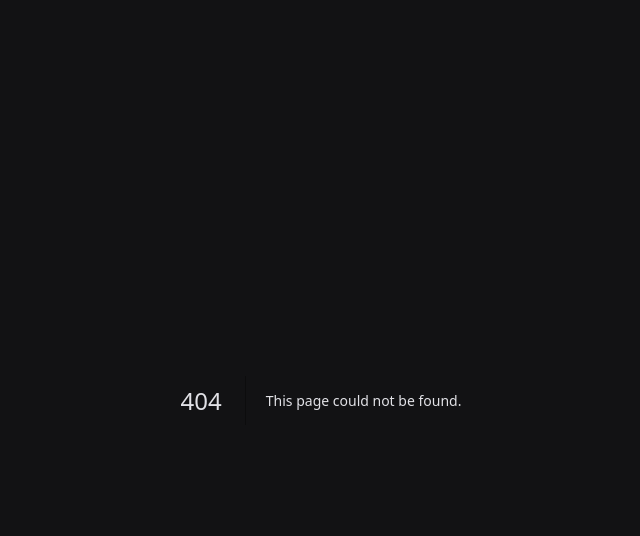
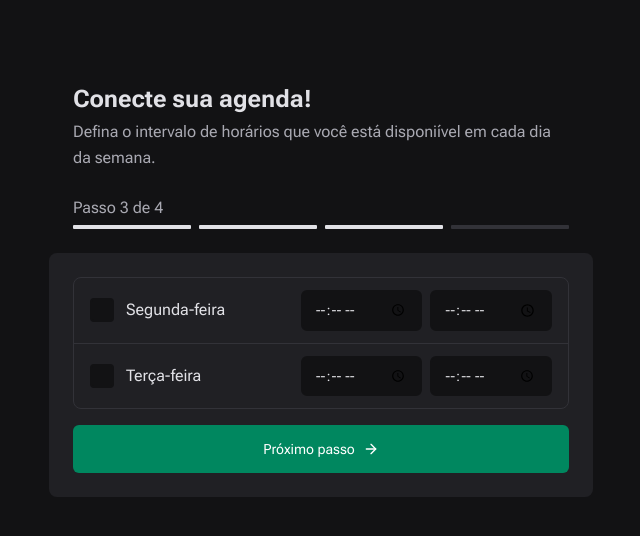
Before and after one commit to alanfoandrade/ignite-call, a Next.js app: page /register/time-intervals in a window 1280 px wide. Before the commit this address had no page. Shown: the top 536 px of the page, without its empty margins (319-959 px from the left). Built offline with nearby package versions, Linux system fonts and the light colour scheme; a web font is replaced by a local one.

Commit message:
feat: add time intervals page

```diff
--- /dev/null
+++ b/src/app/register/time-intervals/page.tsx
@@ -0,0 +1,67 @@
+'use client';
+
+import { Button } from '@/components/Button';
+import { Card } from '@/components/Card';
+import { Checkbox } from '@/components/Checkbox';
+import { Flex } from '@/components/Flex';
+import { Heading } from '@/components/Heading';
+import { HStack } from '@/components/HStack';
+import { MultiStep } from '@/components/MultiStep';
+import { Text } from '@/components/Text';
+import { TextInput } from '@/components/TextInput';
+import { ArrowRight } from 'lucide-react';
+
+export default function TimeIntervals() {
+  return (
+    <main className="mx-auto mb-4 mt-20 max-w-xl px-4">
+      <div className="px-6">
+        <Heading as="strong" className="leading-relaxed">
+          Conecte sua agenda!
+        </Heading>
+
+        <Text className="mb-6 text-gray-200">
+          Defina o intervalo de horários que você está disponiível em cada dia
+          da semana.
+        </Text>
+
+        <MultiStep steps={4} currentStep={3} />
+      </div>
+
+      <Card as="form" className="mt-6 flex flex-col">
+        <div className="mb-4 rounded-lg border border-gray-600 [&>*:nth-child(n+2)]:border-t [&>*:nth-child(n+2)]:border-t-gray-600">
+          <Flex className="items-center justify-between px-4 py-3">
+            <HStack className="gap-3">
+              <Checkbox />
+
+              <Text>Segunda-feira</Text>
+            </HStack>
+
+            <HStack className="gap-2">
+              <TextInput variant="sm" type="time" step={60} />
+
+              <TextInput variant="sm" type="time" step={60} />
+            </HStack>
+          </Flex>
+
+          <Flex className="items-center justify-between px-4 py-3">
+            <HStack className="gap-3">
+              <Checkbox />
+
+              <Text>Terça-feira</Text>
+            </HStack>
+
+            <HStack className="gap-2">
+              <TextInput variant="sm" type="time" step={60} />
+
+              <TextInput variant="sm" type="time" step={60} />
+            </HStack>
+          </Flex>
+        </div>
+
+        <Button type="submit">
+          Próximo passo <ArrowRight className="h-4 w-4" />
+        </Button>
+      </Card>
+    </main>
+  );
+}
--- a/src/components/Flex.tsx
+++ b/src/components/Flex.tsx
@@ -12,7 +12,7 @@ export function Flex({
   ...props
 }: FlexProps) {
   return (
-    <Component className={twMerge('flex w-full', className)} {...props}>
+    <Component className={twMerge('flex', className)} {...props}>
       {children}
     </Component>
   );
--- a/src/components/HStack.tsx
+++ b/src/components/HStack.tsx
@@ -13,7 +13,7 @@ export function HStack({
 }: HStackProps) {
   return (
     <Component
-      className={twMerge('flex w-full items-center gap-2', className)}
+      className={twMerge('flex items-center gap-2', className)}
       {...props}
     >
       {children}
--- a/src/components/MultiStep.tsx
+++ b/src/components/MultiStep.tsx
@@ -1,5 +1,4 @@
 import { HTMLAttributes } from 'react';
-import { twMerge } from 'tailwind-merge';
 
 interface MultiStepProps extends HTMLAttributes<HTMLDivElement> {
   currentStep?: number;
@@ -13,7 +12,7 @@ export function MultiStep({
   ...props
 }: MultiStepProps) {
   return (
-    <div className={twMerge('w-full', className)} {...props}>
+    <div className={className} {...props}>
       <label className="text-gray-200">
         Passo {currentStep} de {steps}
       </label>
--- a/src/components/TextInput.tsx
+++ b/src/components/TextInput.tsx
@@ -44,7 +44,7 @@ const InputBase: ForwardRefRenderFunction<HTMLInputElement, TextInputProps> = (
         {!!prefix && <span className="text-sm text-gray-400">{prefix}</span>}
 
         <input
-          className="group w-full border-0 bg-transparent text-sm placeholder:text-gray-400 focus:outline-none disabled:cursor-not-allowed"
+          className="group border-0 bg-transparent p-0 text-sm placeholder:text-gray-400 focus:outline-none disabled:cursor-not-allowed"
           ref={ref}
           {...props}
         />
```
